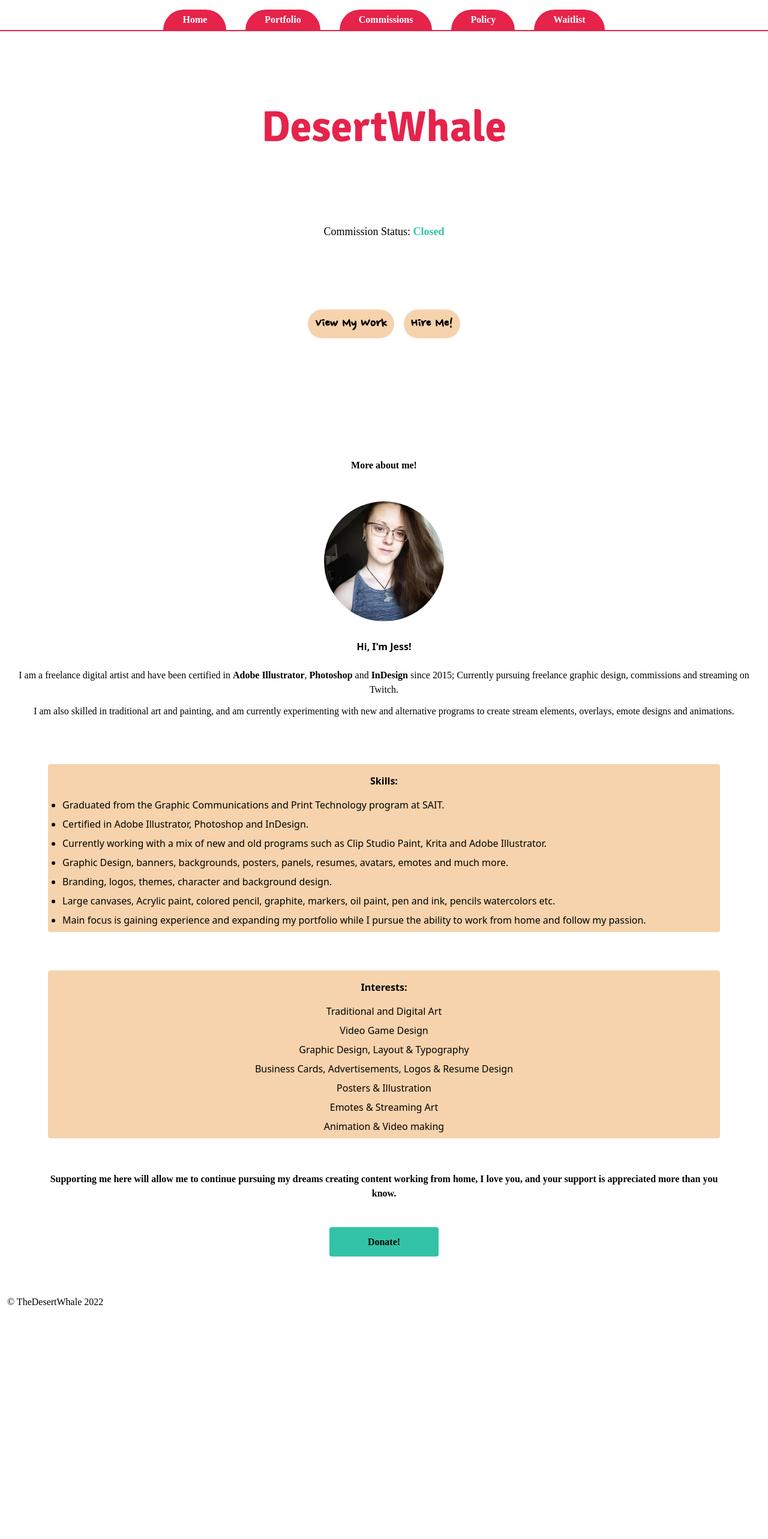
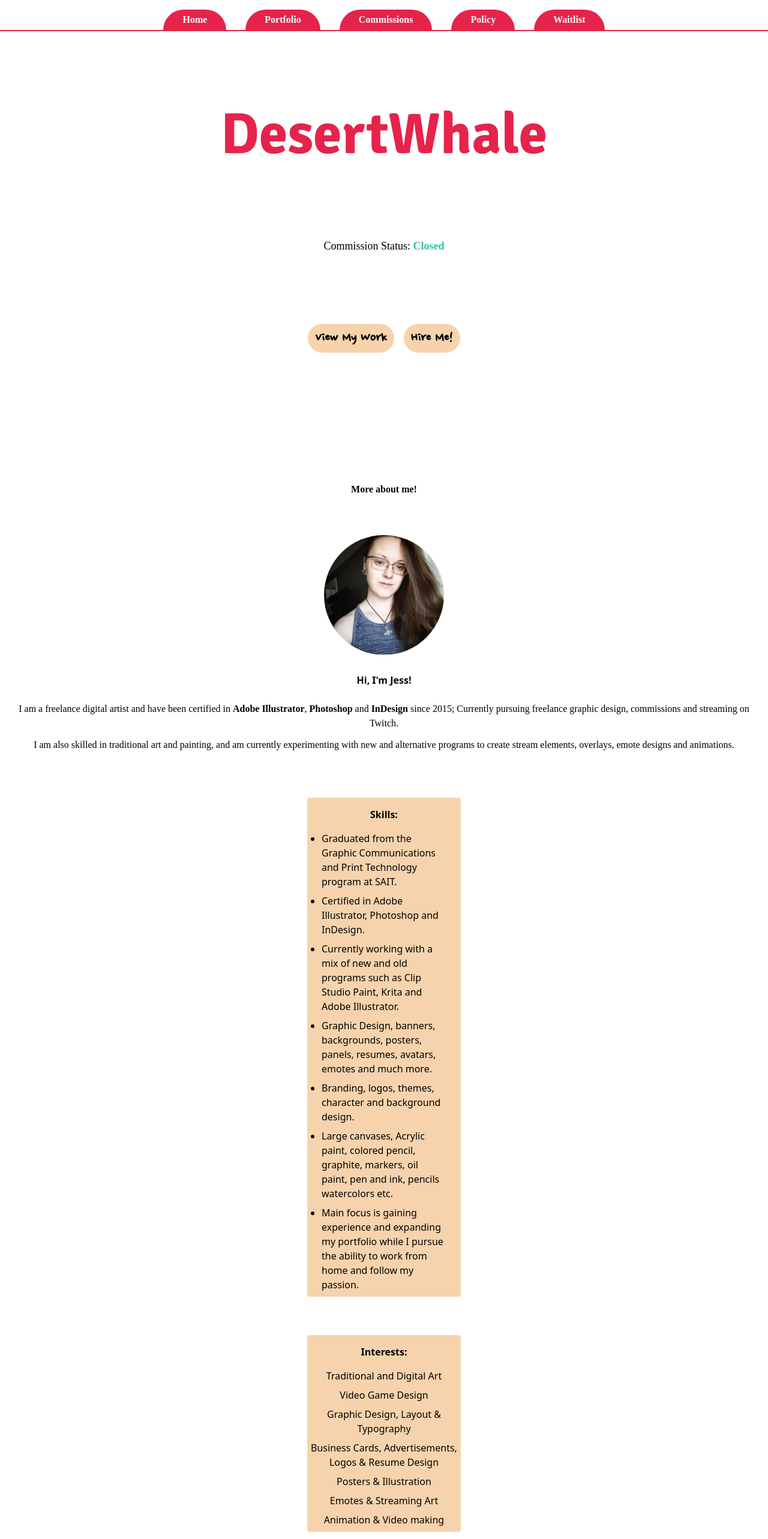
Before and after one commit to Huntthee/next-desert-site, a Next.js app: page / in a window 1280 px wide. Shown: the top 2566 px of the page at 60% size. Before the commit the page ends 2195 px from the top, so only its background shows below. Built offline with nearby package versions, Linux system fonts and the light colour scheme; a web font is replaced by a local one.

Commit message:
tweaked index page for desktop styles

```diff
--- a/pages/components/about.tsx
+++ b/pages/components/about.tsx
@@ -18,7 +18,7 @@
 
         <p className="py-2">I am also skilled in traditional art and painting, and am currently experimenting with new and alternative programs to create stream elements, overlays, emote designs and animations.</p>
 
-        <ul className="text-left list-disc px-4 my-7 bg-lorange rounded lg:mx-7">
+        <ul className="text-left list-disc px-4 my-7 bg-lorange rounded lg:mx-7 xl:mx-10">
           <li className="text-center font-bold p-3 list-none">Skills:</li>
           <li>Graduated from the Graphic Communications and Print Technology program at SAIT.</li>
           <li>Certified in Adobe Illustrator, Photoshop and InDesign.</li>
@@ -29,7 +29,7 @@
           <li>Main focus is gaining experience and expanding my portfolio while I pursue the ability to work from home and follow my passion.</li>
         </ul>
 
-        <ul className="bg-lorange rounded lg:mx-7">
+        <ul className="bg-lorange rounded lg:mx-7 xl:mx-10">
           <li className="font-bold p-3">Interests:</li>
           <li>Traditional and Digital Art</li>
           <li>Video Game Design</li>
--- a/pages/components/home.tsx
+++ b/pages/components/home.tsx
@@ -3,8 +3,8 @@
 export default function HomeContent() {
   return (
     <>
-      <section className="flex-column text-center">
-        <h1 className="text-6xl font-primary text-amaranth my-8 lg:text-7xl">
+      <section id="home-section" className="flex-column text-center ">
+        <h1 className="text-6xl font-primary text-amaranth my-8 lg:text-7xl xl:text-8xl">
           DesertWhale
         </h1>
         <div>
@@ -68,7 +68,7 @@
             <i className="fas fa-tshirt text-3xl text-amaranth lg:hover:bg-shade lg:p-1 lg:rounded-full"></i>
           </a>
         </div>
-        <div className="my-6">
+        <div className="my-6 xl:my-7">
           <p className="font-bold">More about me!</p>
           <i className="fas fa-arrow-down lg:animate-bounce"></i>
         </div>
--- a/pages/index.tsx
+++ b/pages/index.tsx
@@ -22,14 +22,14 @@
           crossOrigin="anonymous"
         ></link>
       </Head>
-      <main>
+      <main className=''>
         <nav>
           <Navigation></Navigation>
         </nav>
         <HomeContent></HomeContent>
         <About></About>
+        <Footer></Footer>
       </main>
-      <Footer></Footer>
     </div>
   );
 }
--- a/styles/globals.css
+++ b/styles/globals.css
@@ -12,7 +12,7 @@
 a {
   font-family: 'Signika Negative';
   font-weight: bold;
-  cursor: url('../public/images/cursor-whale.png'), auto;
+  cursor: url('../public/images/cursor-whale.png'), pointer;
 }
 
 p {
--- a/tailwind.config.js
+++ b/tailwind.config.js
@@ -29,7 +29,9 @@
       '5': '32px',
       '6': '48px',
       '7': '64px',
-      '8': '124px'
+      '8': '124px',
+      '9': '248px',
+      '10': '496px'
     },
     fontFamily: {
       primary: ['Signika', 'sans-serif'],
```
